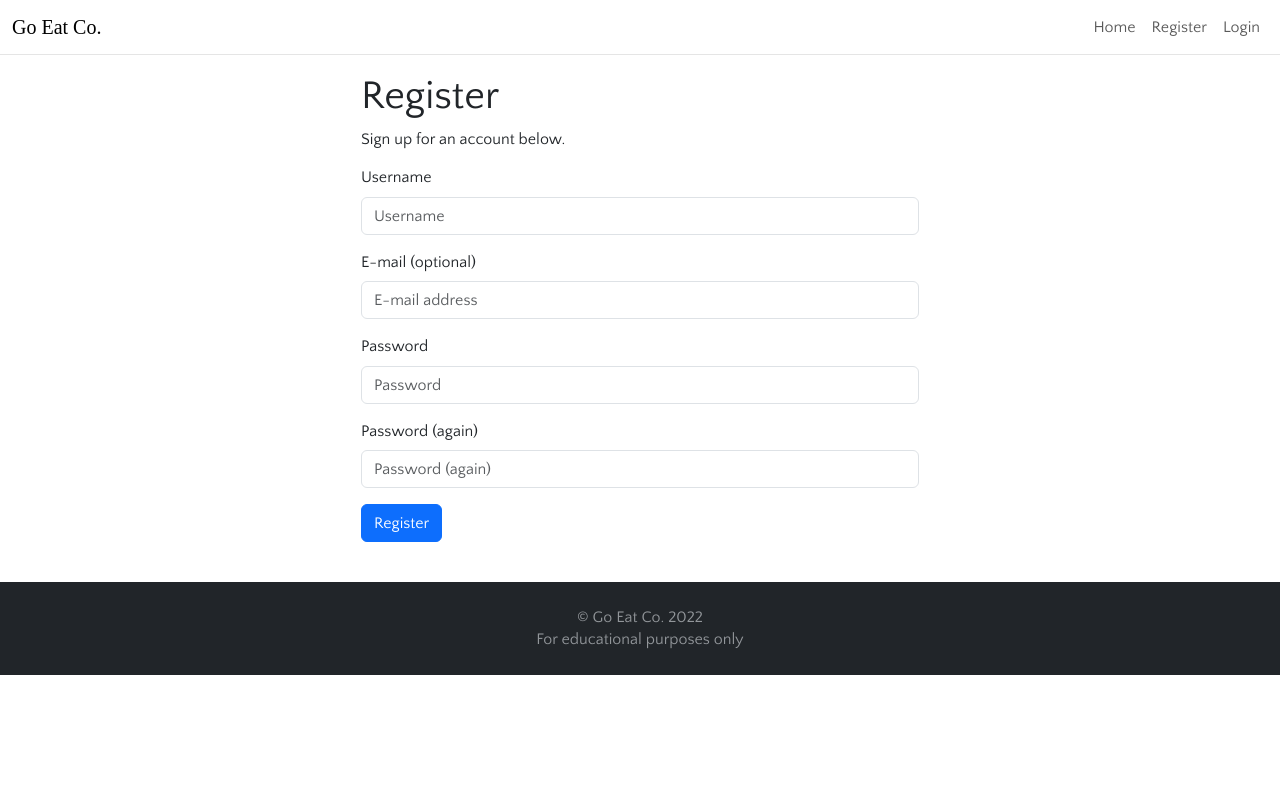
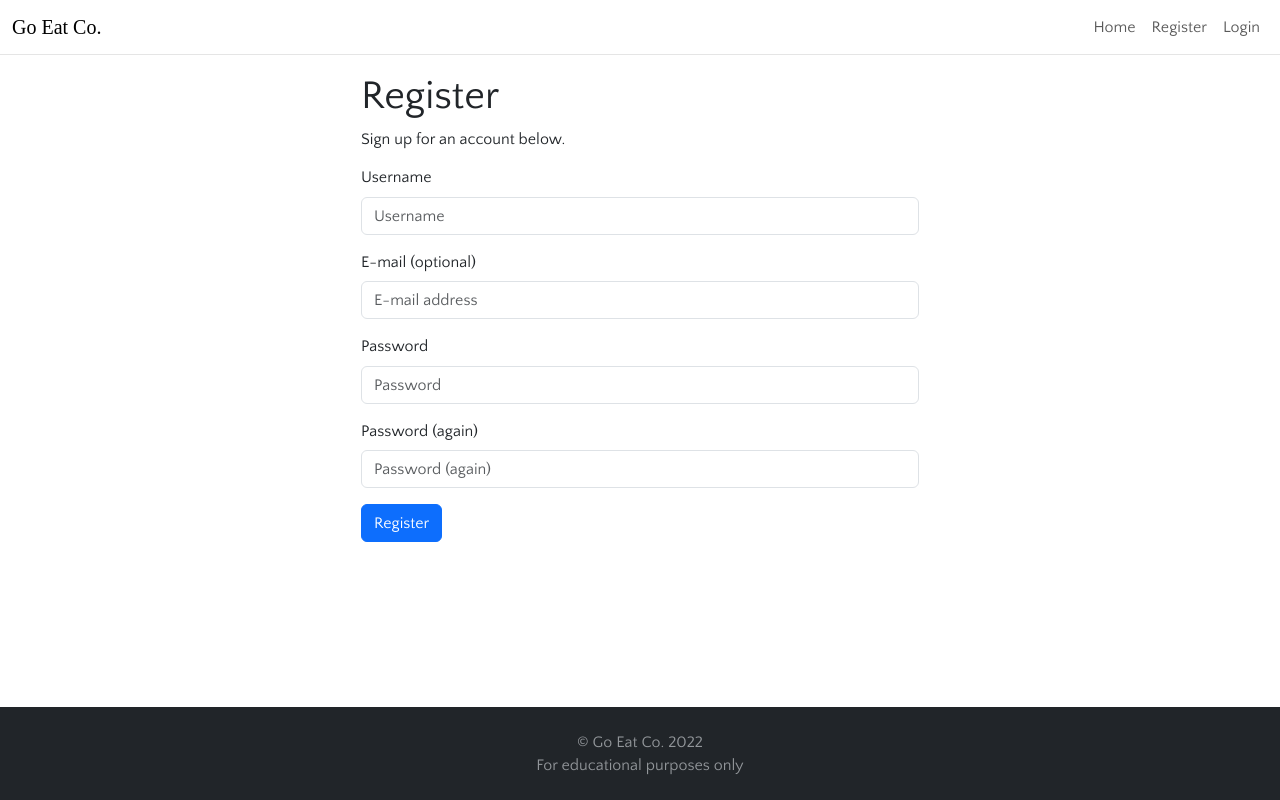
Before and after one commit to lucywoodman/goeatco, a Django app: page /accounts/signup/ in a window 1280 px wide. Run offline with Django 4.2, Linux system fonts and the light colour scheme; some libraries are stand-ins or nearby versions; some web fonts are replaced.

Commit message:
style[proj]: stick the footer to the bottom so its not floating around

```diff
--- a/templates/base.html
+++ b/templates/base.html
@@ -22,7 +22,7 @@
 
 </head>
 
-<body class="d-flex flex-column h-100 pt-5">
+<body class="d-flex flex-column min-vh-100 pt-5">
 
     <header>
         <!-- Navigation -->
@@ -57,7 +57,7 @@
     </main>
 
     <!-- Footer -->
-    <footer class="site-footer bg-dark mt-4">
+    <footer class="site-footer bg-dark mt-auto">
         <div class="container">
             <div class="copy p-4 mx-auto text-center">
                 &copy; Go Eat Co. {% now "Y" %}<br>
```
